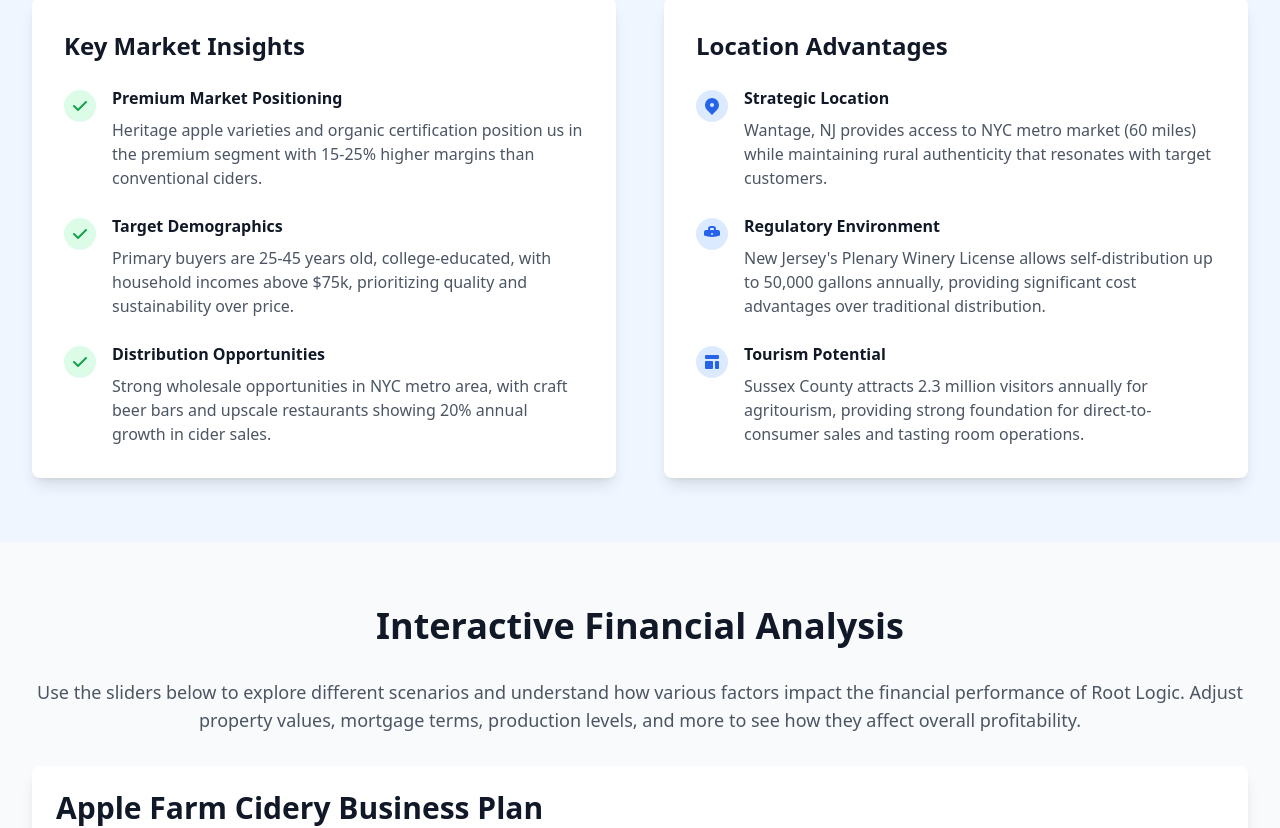
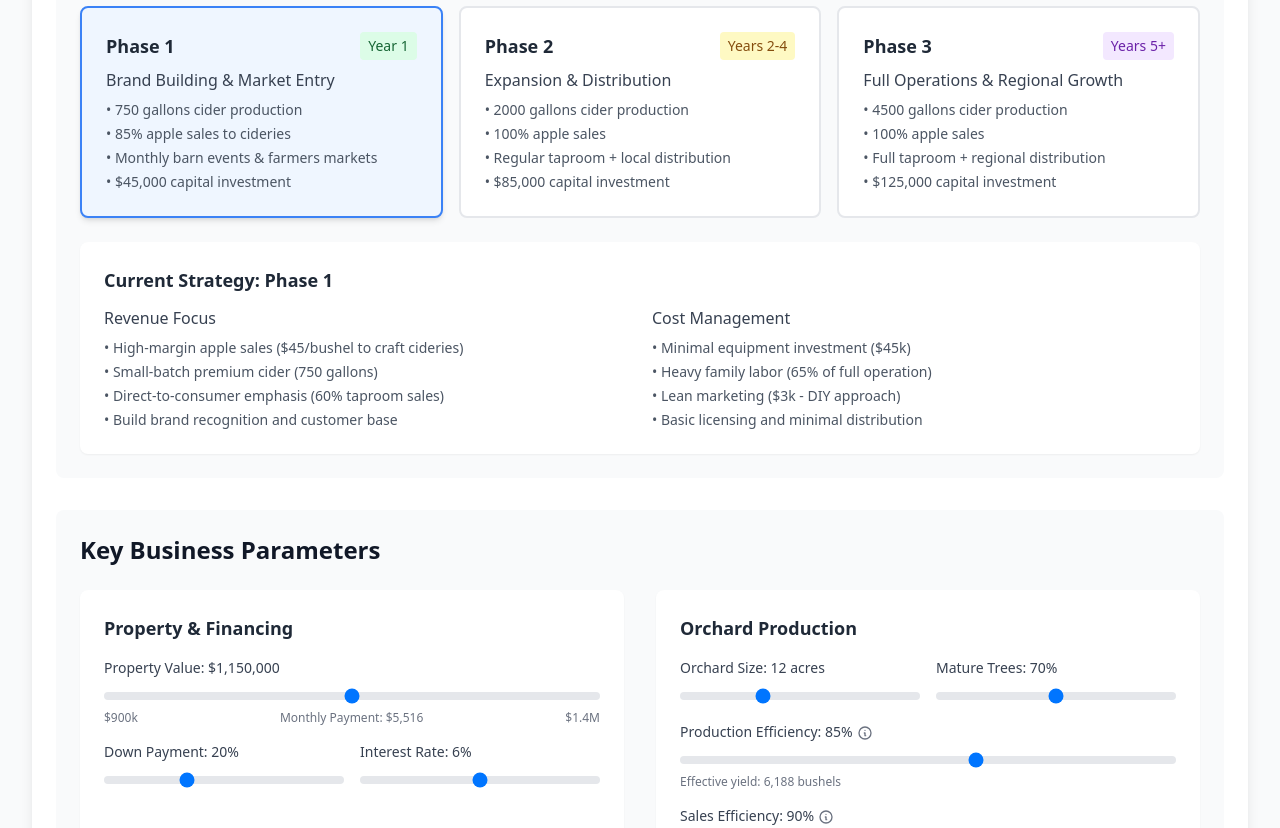
Before and after one commit to Babylon77/root-logic-cidery, a Next.js app: page /business-plan in a window 1280 px wide. Shown: the part 4843-5671 px from the top of the page. Built offline with nearby package versions, Linux system fonts and the light colour scheme.

Commit message:
Restructure business plan: move market research from financial section to marketing strategy section as narrative content

```diff
--- a/src/pages/business-plan.tsx
+++ b/src/pages/business-plan.tsx
@@ -271,15 +271,61 @@ export default function BusinessPlan() {
         </div>
       </section>
 
-      {/* Market Research & Supporting Documents */}
-      <section className="py-16 bg-blue-50">
+      {/* Interactive Financial Analysis */}
+      <section className="py-16 bg-gray-50">
         <div className="max-w-7xl mx-auto px-4 sm:px-6 lg:px-8">
-          <h2 className="section-title text-center mb-12">Market Research & Supporting Documents</h2>
+          <h2 className="section-title text-center mb-12">Interactive Financial Analysis</h2>
+          <p className="text-lg text-gray-600 text-center mb-8">
+            Use the sliders below to explore different scenarios and understand how various factors impact the financial performance of Root Logic. Adjust property values, mortgage terms, production levels, and more to see how they affect overall profitability.
+          </p>
+          <BusinessCalculator onResultsChange={handleResultsChange} />
+        </div>
+      </section>
 
-          <div className="bg-white p-8 rounded-lg shadow-lg mb-12">
-            <h3 className="text-2xl font-bold text-gray-900 mb-6">Research Overview</h3>
+      {/* Orchard Management */}
+      <section className="py-16 bg-white">
+        <div className="max-w-7xl mx-auto px-4 sm:px-6 lg:px-8">
+          <div className="grid grid-cols-1 md:grid-cols-2 gap-12 items-center">
+            <div>
+              <h2 className="section-title">Orchard Management</h2>
               <p className="text-lg text-gray-600 mb-6">
-              Our business plan is supported by comprehensive market research and analysis conducted specifically for the craft cider industry and our Wantage, NJ location. These studies provide detailed insights into buyer behavior, wholesale market conditions, and location-specific opportunities.
+                Our 50-acre property includes approximately 12 acres dedicated to apple production with around 1,570 trees. About 70% of these trees are mature, with the remainder in various stages of growth. We cultivate over 20 heritage and cider-specific apple varieties, including:
+              </p>
+              <ul className="list-disc pl-6 mb-6 text-lg text-gray-600">
+                <li className="mb-2">Kingston Black</li>
+                <li className="mb-2">Dabinett</li>
+                <li className="mb-2">Yarlington Mill</li>
+                <li className="mb-2">Northern Spy</li>
+                <li className="mb-2">Golden Russet</li>
+                <li>Wickson Crab</li>
+              </ul>
+              <p className="text-lg text-gray-600">
+                We employ sustainable orchard management techniques including integrated pest management, natural soil amendments, and water conservation practices. Our apiary not only produces honey but provides essential pollination services to the orchard.
+              </p>
+            </div>
+            <div className="relative h-[400px]">
+              <OptimizedImage
+                src="/images/orchard 2.webp"
+                alt="Our apple trees"
+                fill
+                className="object-cover rounded-lg"
+              />
+            </div>
+          </div>
+        </div>
+      </section>
+
+      {/* Marketing Strategy */}
+      <section className="py-16 bg-gray-50">
+        <div className="max-w-7xl mx-auto px-4 sm:px-6 lg:px-8">
+          <h2 className="section-title text-center mb-12">Marketing Strategy & Market Research</h2>
+
+          {/* Market Research Foundation */}
+          <div className="mb-16">
+            <h3 className="text-2xl font-bold text-gray-900 text-center mb-8">Market Research Foundation</h3>
+            <div className="bg-white p-8 rounded-lg shadow-lg mb-8">
+              <p className="text-lg text-gray-600 mb-6 text-center">
+                Our marketing strategy is built on comprehensive market research and analysis conducted specifically for the craft cider industry and our Wantage, NJ location. These studies provide detailed insights into buyer behavior, wholesale market conditions, and location-specific opportunities.
               </p>
 
               <div className="grid grid-cols-1 md:grid-cols-3 gap-6">
@@ -362,140 +408,93 @@ export default function BusinessPlan() {
             </div>
 
             {/* Key Research Insights */}
-          <div className="grid grid-cols-1 lg:grid-cols-2 gap-12">
+            <div className="grid grid-cols-1 lg:grid-cols-2 gap-12 mb-12">
               <div className="bg-white p-8 rounded-lg shadow-lg">
-              <h3 className="text-2xl font-bold text-gray-900 mb-6">Key Market Insights</h3>
-              <div className="space-y-6">
+                <h4 className="text-xl font-bold text-gray-900 mb-6">Key Market Insights</h4>
+                <div className="space-y-4">
                   <div className="flex items-start">
-                  <div className="flex-shrink-0 h-8 w-8 rounded-full bg-green-100 flex items-center justify-center mt-1">
-                    <svg className="h-5 w-5 text-green-600" fill="currentColor" viewBox="0 0 20 20">
+                    <div className="flex-shrink-0 h-6 w-6 rounded-full bg-green-100 flex items-center justify-center mt-1">
+                      <svg className="h-4 w-4 text-green-600" fill="currentColor" viewBox="0 0 20 20">
                         <path fillRule="evenodd" d="M16.707 5.293a1 1 0 010 1.414l-8 8a1 1 0 01-1.414 0l-4-4a1 1 0 011.414-1.414L8 12.586l7.293-7.293a1 1 0 011.414 0z" clipRule="evenodd" />
                       </svg>
                     </div>
-                  <div className="ml-4">
-                    <h4 className="font-bold text-gray-900 mb-2">Premium Market Positioning</h4>
-                    <p className="text-gray-600">Heritage apple varieties and organic certification position us in the premium segment with 15-25% higher margins than conventional ciders.</p>
+                    <div className="ml-3">
+                      <h5 className="font-bold text-gray-900">Premium Market Positioning</h5>
+                      <p className="text-gray-600 text-sm">Heritage apple varieties and organic certification position us in the premium segment with 15-25% higher margins.</p>
                     </div>
                   </div>
 
                   <div className="flex items-start">
-                  <div className="flex-shrink-0 h-8 w-8 rounded-full bg-green-100 flex items-center justify-center mt-1">
-                    <svg className="h-5 w-5 text-green-600" fill="currentColor" viewBox="0 0 20 20">
+                    <div className="flex-shrink-0 h-6 w-6 rounded-full bg-green-100 flex items-center justify-center mt-1">
+                      <svg className="h-4 w-4 text-green-600" fill="currentColor" viewBox="0 0 20 20">
                         <path fillRule="evenodd" d="M16.707 5.293a1 1 0 010 1.414l-8 8a1 1 0 01-1.414 0l-4-4a1 1 0 011.414-1.414L8 12.586l7.293-7.293a1 1 0 011.414 0z" clipRule="evenodd" />
                       </svg>
                     </div>
-                  <div className="ml-4">
-                    <h4 className="font-bold text-gray-900 mb-2">Target Demographics</h4>
-                    <p className="text-gray-600">Primary buyers are 25-45 years old, college-educated, with household incomes above $75k, prioritizing quality and sustainability over price.</p>
+                    <div className="ml-3">
+                      <h5 className="font-bold text-gray-900">Target Demographics</h5>
+                      <p className="text-gray-600 text-sm">Primary buyers are 25-45 years old, college-educated, with household incomes above $75k, prioritizing quality and sustainability.</p>
                     </div>
                   </div>
 
                   <div className="flex items-start">
-                  <div className="flex-shrink-0 h-8 w-8 rounded-full bg-green-100 flex items-center justify-center mt-1">
-                    <svg className="h-5 w-5 text-green-600" fill="currentColor" viewBox="0 0 20 20">
+                    <div className="flex-shrink-0 h-6 w-6 rounded-full bg-green-100 flex items-center justify-center mt-1">
+                      <svg className="h-4 w-4 text-green-600" fill="currentColor" viewBox="0 0 20 20">
                         <path fillRule="evenodd" d="M16.707 5.293a1 1 0 010 1.414l-8 8a1 1 0 01-1.414 0l-4-4a1 1 0 011.414-1.414L8 12.586l7.293-7.293a1 1 0 011.414 0z" clipRule="evenodd" />
                       </svg>
                     </div>
-                  <div className="ml-4">
-                    <h4 className="font-bold text-gray-900 mb-2">Distribution Opportunities</h4>
-                    <p className="text-gray-600">Strong wholesale opportunities in NYC metro area, with craft beer bars and upscale restaurants showing 20% annual growth in cider sales.</p>
+                    <div className="ml-3">
+                      <h5 className="font-bold text-gray-900">Distribution Opportunities</h5>
+                      <p className="text-gray-600 text-sm">Strong wholesale opportunities in NYC metro area, with craft beer bars showing 20% annual growth in cider sales.</p>
                     </div>
                   </div>
                 </div>
               </div>
 
               <div className="bg-white p-8 rounded-lg shadow-lg">
-              <h3 className="text-2xl font-bold text-gray-900 mb-6">Location Advantages</h3>
-              <div className="space-y-6">
+                <h4 className="text-xl font-bold text-gray-900 mb-6">Location Advantages</h4>
+                <div className="space-y-4">
                   <div className="flex items-start">
-                  <div className="flex-shrink-0 h-8 w-8 rounded-full bg-blue-100 flex items-center justify-center mt-1">
-                    <svg className="h-5 w-5 text-blue-600" fill="currentColor" viewBox="0 0 20 20">
+                    <div className="flex-shrink-0 h-6 w-6 rounded-full bg-blue-100 flex items-center justify-center mt-1">
+                      <svg className="h-4 w-4 text-blue-600" fill="currentColor" viewBox="0 0 20 20">
                         <path fillRule="evenodd" d="M5.05 4.05a7 7 0 119.9 9.9L10 18.9l-4.95-4.95a7 7 0 010-9.9zM10 11a2 2 0 100-4 2 2 0 000 4z" clipRule="evenodd" />
                       </svg>
                     </div>
-                  <div className="ml-4">
-                    <h4 className="font-bold text-gray-900 mb-2">Strategic Location</h4>
-                    <p className="text-gray-600">Wantage, NJ provides access to NYC metro market (60 miles) while maintaining rural authenticity that resonates with target customers.</p>
+                    <div className="ml-3">
+                      <h5 className="font-bold text-gray-900">Strategic Location</h5>
+                      <p className="text-gray-600 text-sm">Wantage, NJ provides access to NYC metro market (60 miles) while maintaining rural authenticity.</p>
                     </div>
                   </div>
 
                   <div className="flex items-start">
-                  <div className="flex-shrink-0 h-8 w-8 rounded-full bg-blue-100 flex items-center justify-center mt-1">
-                    <svg className="h-5 w-5 text-blue-600" fill="currentColor" viewBox="0 0 20 20">
+                    <div className="flex-shrink-0 h-6 w-6 rounded-full bg-blue-100 flex items-center justify-center mt-1">
+                      <svg className="h-4 w-4 text-blue-600" fill="currentColor" viewBox="0 0 20 20">
                         <path fillRule="evenodd" d="M6 6V5a3 3 0 013-3h2a3 3 0 013 3v1h2a2 2 0 012 2v3.57A22.952 22.952 0 0110 13a22.95 22.95 0 01-8-1.43V8a2 2 0 012-2h2zm2-1a1 1 0 011-1h2a1 1 0 011 1v1H8V5zm1 5a1 1 0 011-1h.01a1 1 0 110 2H10a1 1 0 01-1-1z" clipRule="evenodd" />
                       </svg>
                     </div>
-                  <div className="ml-4">
-                    <h4 className="font-bold text-gray-900 mb-2">Regulatory Environment</h4>
-                    <p className="text-gray-600">New Jersey's Plenary Winery License allows self-distribution up to 50,000 gallons annually, providing significant cost advantages over traditional distribution.</p>
+                    <div className="ml-3">
+                      <h5 className="font-bold text-gray-900">Regulatory Environment</h5>
+                      <p className="text-gray-600 text-sm">NJ Plenary Winery License allows self-distribution up to 50,000 gallons annually, providing significant cost advantages.</p>
                     </div>
                   </div>
 
                   <div className="flex items-start">
-                  <div className="flex-shrink-0 h-8 w-8 rounded-full bg-blue-100 flex items-center justify-center mt-1">
-                    <svg className="h-5 w-5 text-blue-600" fill="currentColor" viewBox="0 0 20 20">
+                    <div className="flex-shrink-0 h-6 w-6 rounded-full bg-blue-100 flex items-center justify-center mt-1">
+                      <svg className="h-4 w-4 text-blue-600" fill="currentColor" viewBox="0 0 20 20">
                         <path fillRule="evenodd" d="M3 4a1 1 0 011-1h12a1 1 0 011 1v2a1 1 0 01-1 1H4a1 1 0 01-1-1V4zM3 10a1 1 0 011-1h6a1 1 0 011 1v6a1 1 0 01-1 1H4a1 1 0 01-1-1v-6zM14 9a1 1 0 00-1 1v6a1 1 0 001 1h2a1 1 0 001-1v-6a1 1 0 00-1-1h-2z" clipRule="evenodd" />
                       </svg>
                     </div>
-                  <div className="ml-4">
-                    <h4 className="font-bold text-gray-900 mb-2">Tourism Potential</h4>
-                    <p className="text-gray-600">Sussex County attracts 2.3 million visitors annually for agritourism, providing strong foundation for direct-to-consumer sales and tasting room operations.</p>
+                    <div className="ml-3">
+                      <h5 className="font-bold text-gray-900">Tourism Potential</h5>
+                      <p className="text-gray-600 text-sm">Sussex County attracts 2.3 million visitors annually for agritourism, providing strong foundation for direct sales.</p>
                     </div>
                   </div>
                 </div>
               </div>
             </div>
           </div>
-      </section>
 
-      {/* Interactive Financial Analysis */}
-      <section className="py-16 bg-gray-50">
-        <div className="max-w-7xl mx-auto px-4 sm:px-6 lg:px-8">
-          <h2 className="section-title text-center mb-12">Interactive Financial Analysis</h2>
-          <p className="text-lg text-gray-600 text-center mb-8">
-            Use the sliders below to explore different scenarios and understand how various factors impact the financial performance of Root Logic. Adjust property values, mortgage terms, production levels, and more to see how they affect overall profitability.
-          </p>
-          <BusinessCalculator onResultsChange={handleResultsChange} />
-        </div>
-      </section>
-
-      {/* Orchard Management */}
-      <section className="py-16 bg-white">
-        <div className="max-w-7xl mx-auto px-4 sm:px-6 lg:px-8">
-          <div className="grid grid-cols-1 md:grid-cols-2 gap-12 items-center">
-            <div>
-              <h2 className="section-title">Orchard Management</h2>
-              <p className="text-lg text-gray-600 mb-6">
-                Our 50-acre property includes approximately 12 acres dedicated to apple production with around 1,570 trees. About 70% of these trees are mature, with the remainder in various stages of growth. We cultivate over 20 heritage and cider-specific apple varieties, including:
-              </p>
-              <ul className="list-disc pl-6 mb-6 text-lg text-gray-600">
-                <li className="mb-2">Kingston Black</li>
-                <li className="mb-2">Dabinett</li>
-                <li className="mb-2">Yarlington Mill</li>
-                <li className="mb-2">Northern Spy</li>
-                <li className="mb-2">Golden Russet</li>
-                <li>Wickson Crab</li>
-              </ul>
-              <p className="text-lg text-gray-600">
-                We employ sustainable orchard management techniques including integrated pest management, natural soil amendments, and water conservation practices. Our apiary not only produces honey but provides essential pollination services to the orchard.
-              </p>
-            </div>
-            <div className="relative h-[400px]">
-              <OptimizedImage
-                src="/images/orchard 2.webp"
-                alt="Our apple trees"
-                fill
-                className="object-cover rounded-lg"
-              />
-            </div>
-          </div>
-        </div>
-      </section>
-
-      {/* Marketing Strategy */}
-      <section className="py-16 bg-gray-50">
-        <div className="max-w-7xl mx-auto px-4 sm:px-6 lg:px-8">
-          <h2 className="section-title text-center mb-12">Marketing Strategy</h2>
+          {/* Marketing Strategy Implementation */}
+          <h3 className="text-2xl font-bold text-gray-900 text-center mb-8">Strategy Implementation</h3>
           <div className="grid grid-cols-1 md:grid-cols-3 gap-8">
             <div className="bg-white p-8 rounded-lg shadow-md">
               <h3 className="text-2xl font-bold text-gray-900 mb-4">Brand Identity</h3>
```
Lines whose indentation alone changed are shown as unchanged.
